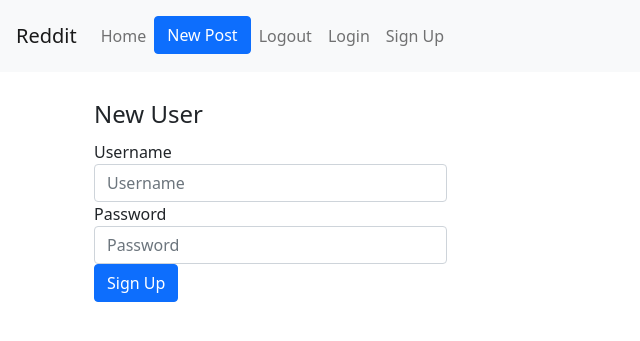
After one commit to FrazierMark/ACS-2230-Reddit-Clone, a Node server app: page /sign-up in a window 1280 px wide. The commit adds this page. Shown: the top 341 px of the page, without its empty margins (0-640 px from the left). Run offline with Node 20, Linux system fonts and the light colour scheme; some libraries are stand-ins or nearby versions.

Commit message:
Users can sign up

```diff
--- /dev/null
+++ b/controllers/auth.js
@@ -0,0 +1,30 @@
+const User = require('../models/user');
+const jwt = require('jsonwebtoken');
+
+module.exports = (app) => {
+	// SIGN UP FORM
+	app.get('/sign-up', (req, res) => res.render('sign-up-index'));
+
+	// SIGN UP POST
+	app.post('/sign-up', async (req, res) => {
+		try {
+			// Create User
+			const user = new User(req.body);
+
+			// Save user
+			await user.save();
+
+			// Create JWT token
+			const token = jwt.sign({ _id: user._id }, process.env.SECRET, {
+				expiresIn: '60 days',
+			});
+			res.cookie('nToken', token, { maxAge: 900000, httpOnly: true });
+
+			// Redirect
+			res.redirect('/');
+		} catch (err) {
+			console.log(err.message);
+			res.status(400).send({ err: err.message });
+		}
+	});
+};
--- a/package.json
+++ b/package.json
@@ -9,9 +9,13 @@
   "author": "",
   "license": "ISC",
   "dependencies": {
+    "bcryptjs": "^2.4.3",
+    "cookie-parser": "^1.4.6",
+    "dotenv": "^16.4.5",
     "express": "^4.19.2",
     "express-handlebars": "^7.1.2",
     "express-validator": "^7.0.1",
+    "jsonwebtoken": "^9.0.2",
     "mongoose": "^8.2.3"
   },
   "devDependencies": {
--- a/server.js
+++ b/server.js
@@ -1,6 +1,7 @@
 const express = require('express');
 const { engine } = require('express-handlebars');
 require('./data/reddit-db');
+require('dotenv').config();
 
 const app = express();
 
@@ -20,6 +21,7 @@ app.use(express.urlencoded({ extended: false }));
 // Routes
 require('./controllers/posts')(app);
 require('./controllers/comments')(app);
+require('./controllers/auth')(app);
 
 app.listen(3000);
 module.exports = app;
--- a/views/partials/navbar.handlebars
+++ b/views/partials/navbar.handlebars
@@ -13,13 +13,18 @@
 		<span class='navbar-toggler-icon'></span>
 	</button>
 
-	<div class='collapse navbar-collapse'>
+	<div class='collapse navbar-collapse navbar-left'>
 		<ul class='navbar-nav mr-auto'>
 			<li class='nav-item active'>
 				<a class='nav-link' href='/'>Home</a>
 			</li>
 			<li class='nav-item'>
-				<a href="/posts/new" class="btn btn-primary navbar-btn">New Post</a>
+				<a href='/posts/new' class='btn btn-primary navbar-btn'>New Post</a>
+			</li>
+			<li class='nav-item'><a class='nav-link' href='/logout'>Logout</a></li>
+			<li class='nav-item'><a class='nav-link' href='/login'>Login</a></li>
+			<li class='nav-item'><a class='nav-link' href='/sign-up'>Sign Up</a></li>
 		</ul>
+
 	</div>
 </nav>
--- /dev/null
+++ b/views/sign-up-index.handlebars
@@ -0,0 +1,30 @@
+<div class='row p-3'>
+	<div class='col-sm-4 col-sm-offset-4 p-2'>
+		<form action='/sign-up' method='post'>
+			<legend>New User</legend>
+			<div class='form-group'>
+				<label for='user-username'>Username</label>
+				<input
+					type='text'
+					name='username'
+					class='form-control'
+					id='user-username'
+					placeholder='Username'
+				/>
+			</div>
+			<div class='form-group'>
+				<label for='user-password'>Password</label>
+				<input
+					type='password'
+					name='password'
+					class='form-control'
+					id='user-password'
+					placeholder='Password'
+				/>
+			</div>
+			<div class='text-right'>
+				<button type='submit' class='btn btn-primary'>Sign Up</button>
+			</div>
+		</form>
+	</div>
+</div>
```
Also changed, not shown: models/user.js (added, +34 -0 lines), 1 other file.
